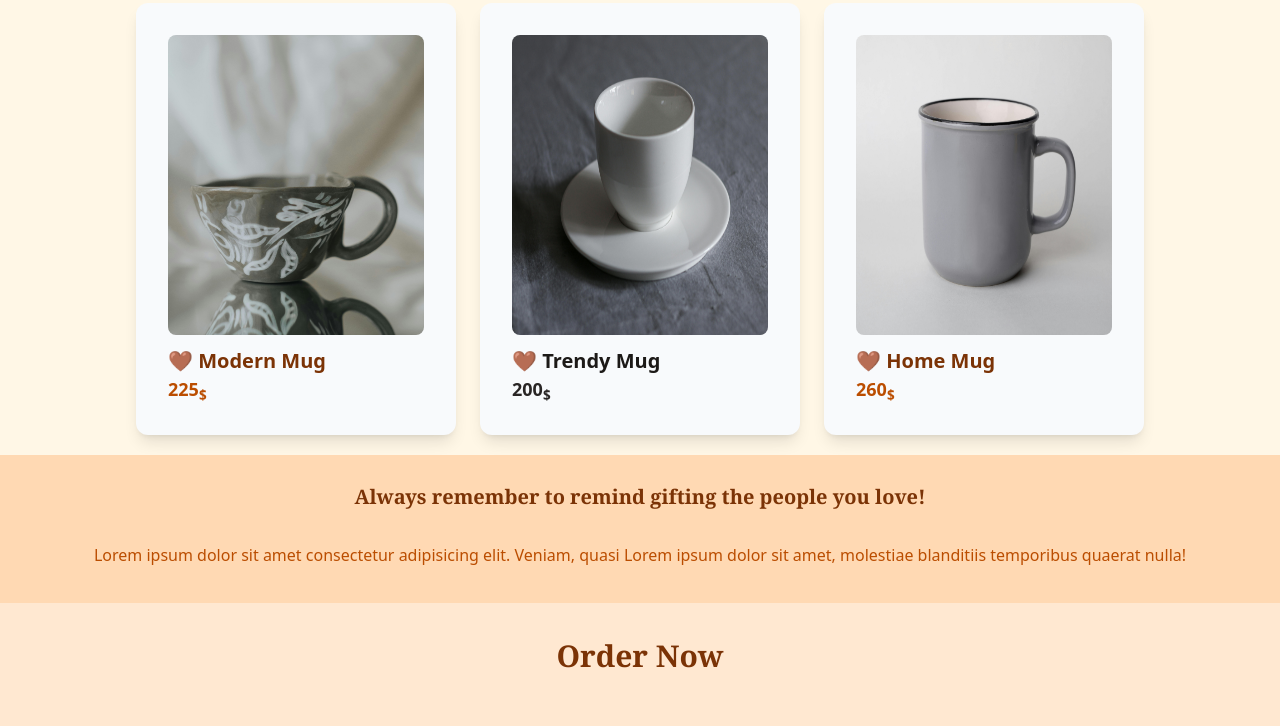
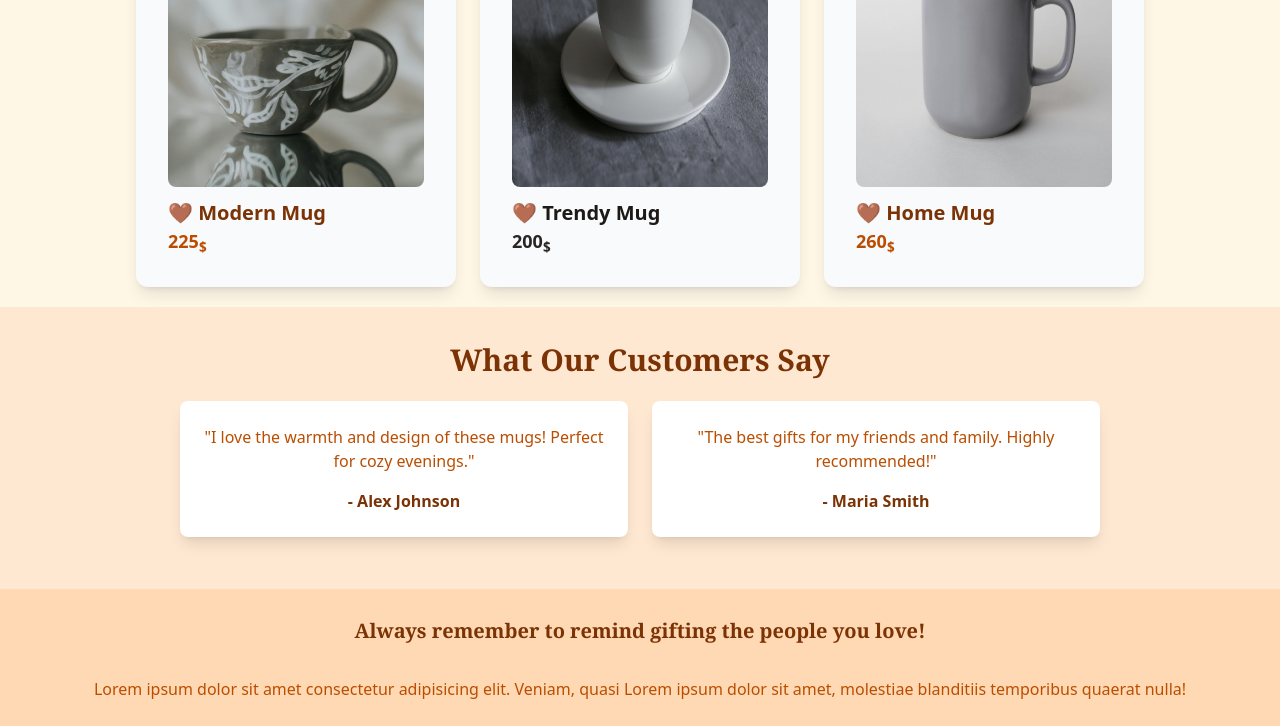
Before and after one commit to WA3D2000/worm, a plain HTML site: page index.html in a window 1280 px wide. Shown: the part 1794-2520 px from the top of the page. Drawn offline with nearby package versions, Linux system fonts and the light colour scheme.

Commit message:
added sections and channged somecolors

```diff
--- a/index.html
+++ b/index.html
@@ -15,7 +15,6 @@
     <main>
         <!-- Navbar -->
         <header>
-
             <div class="bg-[#FFD9B3] h-15">
                 <h1 class="text-amber-900 font-bold font-serif
                   text-center uppercase p-3 text-2xl">Warm</h1>
@@ -60,16 +59,6 @@
                 <img src="home.webp" alt="Warm Mug" class="md:w-full rounded-2xl md:shadow-lg">
             </div>
         </section>
-        <!-- Separator -->
-        <div class="bg-[#FFD9B3] h-auto text-center py-4">
-            <h1 class="text-amber-900 font-bold font-serif p-3 text-xl text-center">
-                It's never too late to make memories with your loved ones.
-            </h1>
-            <p class="text-amber-700 my-5">
-                Lorem ipsum dolor sit amet consectetur adipisicing elit. Veniam, quasi
-                Lorem ipsum dolor sit amet, molestiae blanditiis temporibus quaerat nulla!
-            </p>
-        </div>
         <!-- Products Section -->
         <section class="h-auto bg-[#FFF7E6]">
             <h1 class="text-amber-900 font-bold font-serif text-3xl py-16 text-center leading-snug">
@@ -78,6 +67,22 @@
             <div class="flex flex-row justify-center
             px-8 py-5 gap-6 flex-wrap" id="product-cards">
                 <!-- Product cards will be here -->
+            </div>
+        </section>
+        <!-- Testimonials Section -->
+        <section class="bg-[#FFE8D1] py-8">
+            <h1 class="text-amber-900 font-bold font-serif text-3xl text-center leading-snug">
+                What Our Customers Say
+            </h1>
+            <div class="flex flex-col md:flex-row justify-center items-center gap-6 px-8 py-5">
+                <div class="max-w-md p-6 bg-white rounded-lg shadow-lg text-center">
+                    <p class="text-amber-700">"I love the warmth and design of these mugs! Perfect for cozy evenings."</p>
+                    <h4 class="text-amber-900 font-bold mt-4">- Alex Johnson</h4>
+                </div>
+                <div class="max-w-md p-6 bg-white rounded-lg shadow-lg text-center">
+                    <p class="text-amber-700">"The best gifts for my friends and family. Highly recommended!"</p>
+                    <h4 class="text-amber-900 font-bold mt-4">- Maria Smith</h4>
+                </div>
             </div>
         </section>
         <!-- Separator -->
@@ -90,6 +95,7 @@
                 Lorem ipsum dolor sit amet, molestiae blanditiis temporibus quaerat nulla!
             </p>
         </div>
+
         <!-- Ordering Section -->
         <section class="bg-[#FFE8D1]">
             <h1 class="text-amber-900 font-bold font-serif text-3xl py-8 text-center leading-snug">
@@ -119,22 +125,27 @@
                 </button>
             </div>
         </section>
-
+        <!-- Separator -->
+        <div class="bg-[#FFD9B3] h-auto text-center py-4">
+            <h1 class="text-amber-900 font-bold font-serif p-3 text-xl text-center">
+                It's never too late to make memories with your loved ones.
+            </h1>
+        </div>
         <!-- Footer -->
         <footer class="bg-[#FFD9B3] text-center py-6">
+
             <div class="flex md:flex-row flex-col justify-center gap-6">
-                <div class="email flex items-center gap-2">
-                    <i class="fa-solid fa-envelope bg-amber-400 p-2 rounded-2xl text-stone-100"></i>
-                    <span class="text-amber-900 font-serif text-sm">worm@gmail.com</span>
-                </div>
-                <div class="whats flex items-center gap-2">
-                    <i class="fa-brands fa-whatsapp bg-amber-400 p-2 rounded-2xl text-stone-100"></i>
-                    <span class="text-amber-900 font-serif text-sm">01/22442287162</span>
-                </div>
+                <div class="email flex items-center gap-2"> <i
+                        class="fa-solid fa-envelope bg-amber-400 p-2 rounded-2xl text-stone-100"></i> <span
+                        class="text-amber-900 font-serif text-sm">worm@gmail.com</span> </div>
+                <div class="whats flex items-center gap-2"> <i
+                        class="fa-brands fa-whatsapp bg-amber-400 p-2 rounded-2xl text-stone-100"></i> <span
+                        class="text-amber-900 font-serif text-sm">01/22442287162</span> </div>
             </div>
             <p class="text-amber-900 font-serif text-sm mt-4">© 2025 Worm. All rights reserved.</p>
         </footer>
-    </main>
-    <script src="index.js"></script>
-</body>
+        </main>
+        <script src="index.js"></script>
+
+    </body>
 </html>
```
